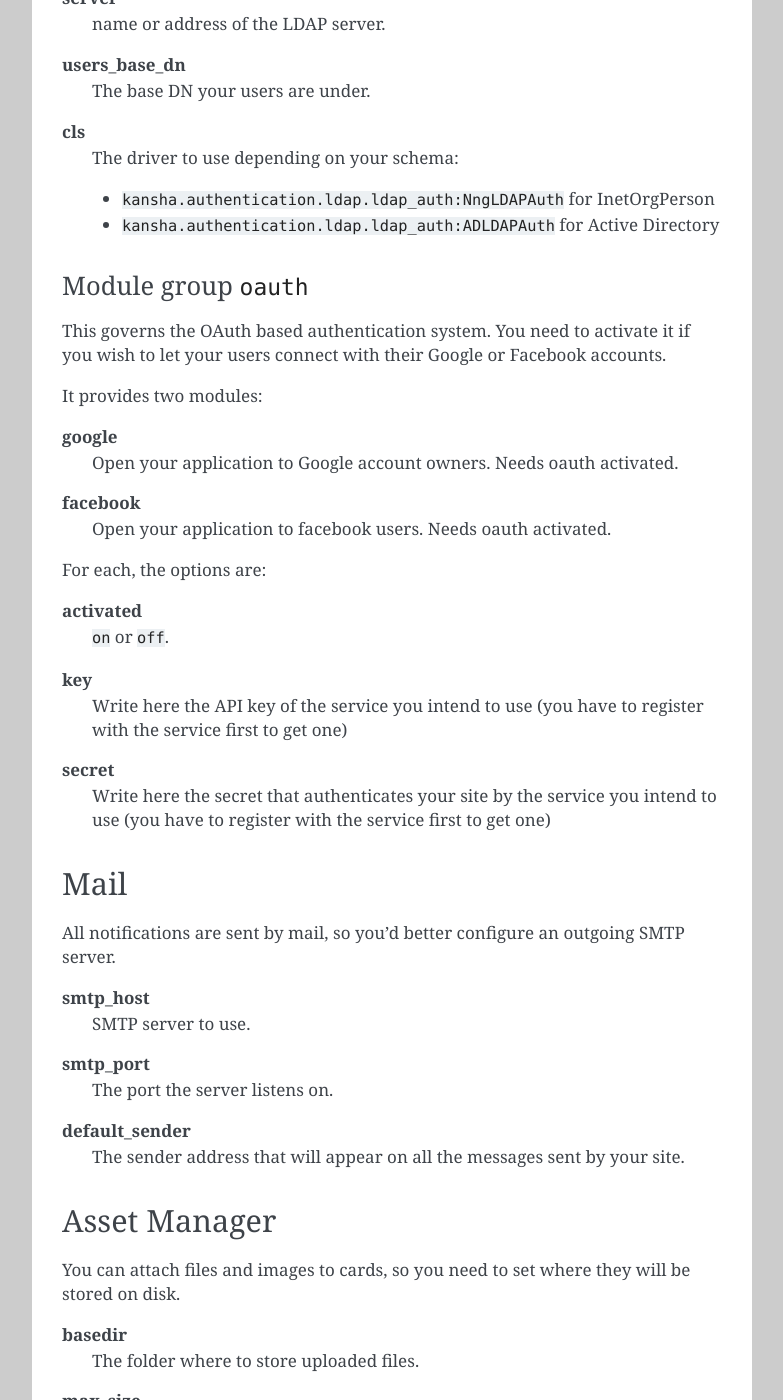
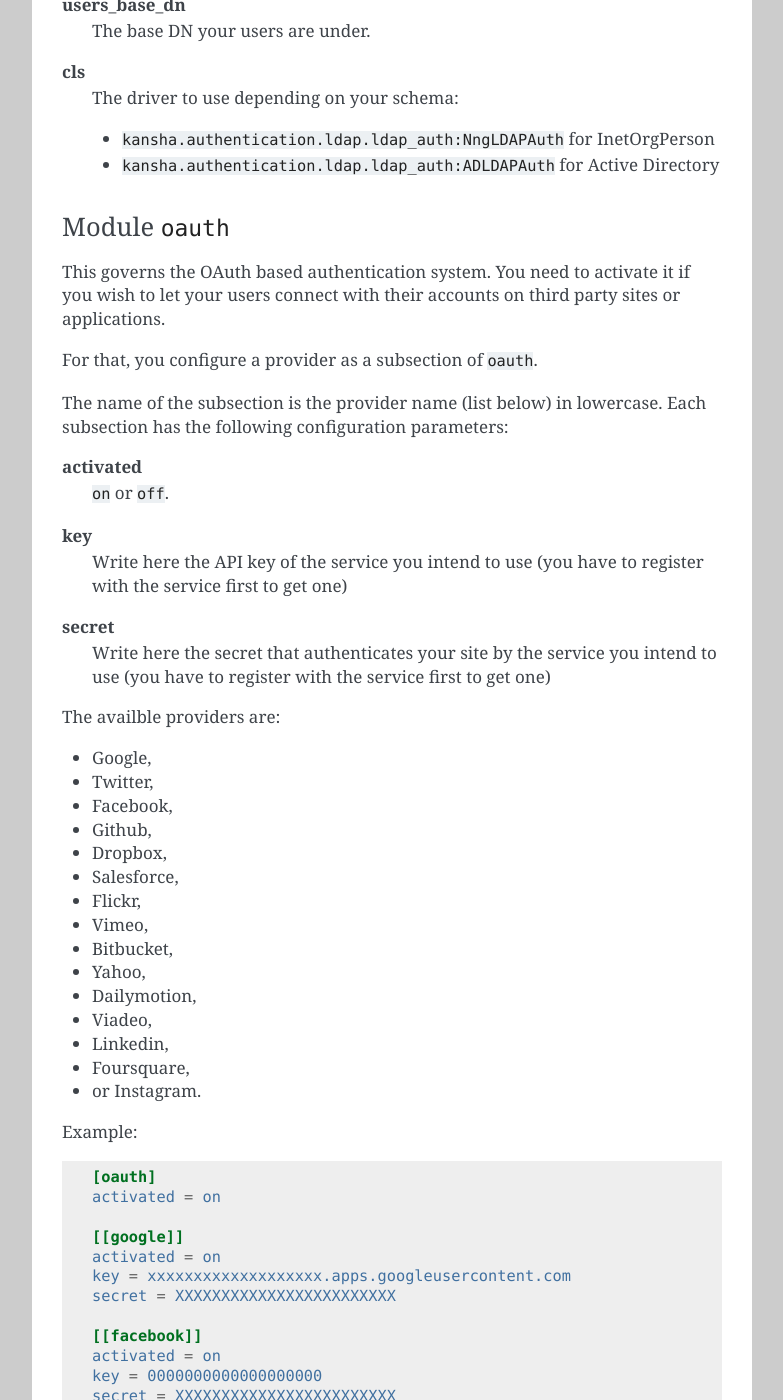
Before and after one commit to Net-ng/kansha, a Sphinx documentation site: the page built from doc/configuration.rst, in a window 1280 px wide and 1400 px high, scrolled down 6308 px. Shown: the whole window, without its empty margins (358-1141 px from the left). Built offline with Sphinx 7.4.7, drawn with Linux system fonts in a browser that asks for light colours; some of the changed text lies outside the part shown.

Commit message:
Refactored oauth login to make all providers available and clean the code.

```diff
--- a/doc/configuration.rst
+++ b/doc/configuration.rst
@@ -62,19 +62,16 @@
     users_base_dn = <<AUTH_LDAP_USERS_BASE_DN>>
     cls = <<AUTH_LDAP_CLASS>>
 
-    # authenticate with google or facebook
+    # authenticate with third party apps
     [oauth]
     activated = <<AUTH_OAUTH>>
 
-    [[google]]
-    activated = <<AUTH_OAUTH_GOOGLE>>
-    key = <<AUTH_OAUTH_GOOGLE_KEY>>
-    secret = <<AUTH_OAUTH_GOOGLE_SECRET>>
+    # as many oauth providers as you wish
+    [[<<PROVIDER>>]]
+    activated = <<AUTH_OAUTH>>
+    key = <<AUTH_OAUTH_KEY>>
+    secret = <<AUTH_OAUTH_SECRET>>
 
-    [[facebook]]
-    activated = <<AUTH_OAUTH_FACEBOOK>>
-    key = <<AUTH_OAUTH_FACEBOOK_KEY>>
-    secret = <<AUTH_OAUTH_FACEBOOK_SECRET>>
 
     [mail]
     activated = on
@@ -283,21 +280,14 @@
     * ``kansha.authentication.ldap.ldap_auth:NngLDAPAuth`` for InetOrgPerson
     * ``kansha.authentication.ldap.ldap_auth:ADLDAPAuth`` for Active Directory
 
-Module group ``oauth``
-^^^^^^^^^^^^^^^^^^^^^^
+Module ``oauth``
+^^^^^^^^^^^^^^^^
 
-This governs the OAuth based authentication system. You need to activate it if you wish to let your users connect with their Google or Facebook accounts.
+This governs the OAuth based authentication system. You need to activate it if you wish to let your users connect with their accounts on third party sites or applications.
 
-It provides two modules:
+For that, you configure a provider as a subsection of ``oauth``.
 
-google
-    Open your application to Google account owners. Needs oauth activated.
-
-facebook
-    Open your application to facebook users. Needs oauth activated.
-
-
-For each, the options are:
+The name of the subsection is the provider name (list below) in lowercase. Each subsection has the following configuration parameters:
 
 activated
     ``on`` or ``off``.
@@ -307,6 +297,43 @@
 
 secret
     Write here the secret that authenticates your site by the service you intend to use (you have to register with the service first to get one)
+
+
+The availble providers are:
+
+* Google,
+* Twitter,
+* Facebook,
+* Github,
+* Dropbox,
+* Salesforce,
+* Flickr,
+* Vimeo,
+* Bitbucket,
+* Yahoo,
+* Dailymotion,
+* Viadeo,
+* Linkedin,
+* Foursquare,
+* or Instagram.
+
+Example:
+
+.. code-block:: INI
+
+    [oauth]
+    activated = on
+
+    [[google]]
+    activated = on
+    key = xxxxxxxxxxxxxxxxxxx.apps.googleusercontent.com
+    secret = XXXXXXXXXXXXXXXXXXXXXXXX
+
+    [[facebook]]
+    activated = on
+    key = 0000000000000000000
+    secret = XXXXXXXXXXXXXXXXXXXXXXXX
+
 
 
 .. _mail:
```
Also changed, not shown: doc/first_connection.rst (+22 -11 lines), 1 other file.
